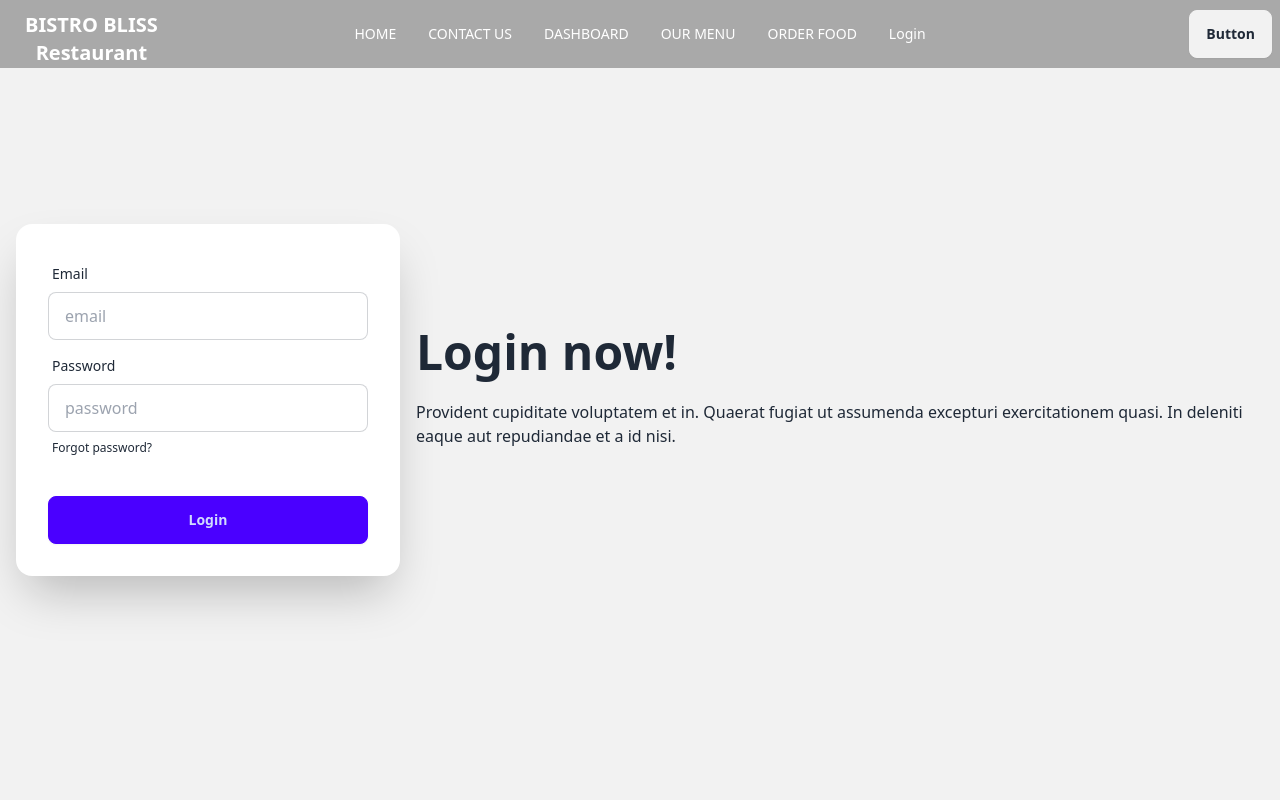
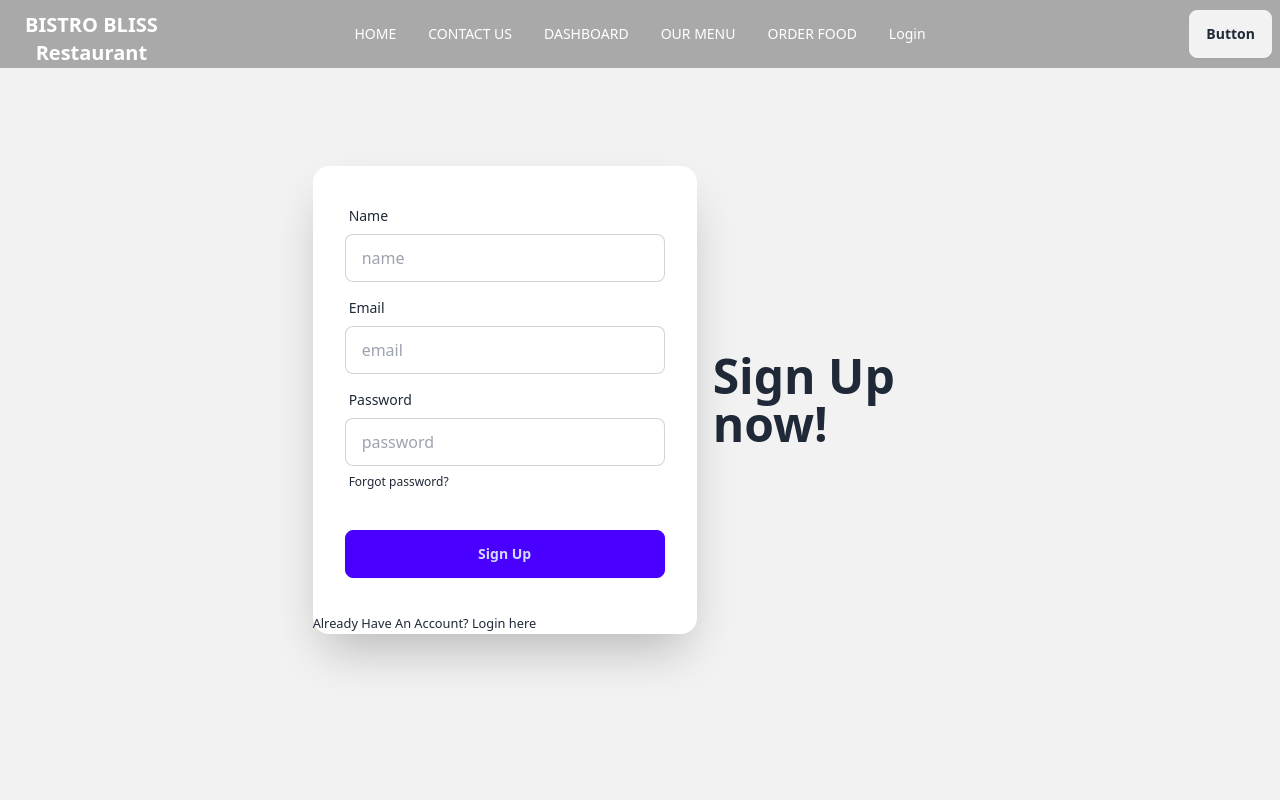
Before and after one commit to Afsana-Tasnim-Juha/bistro-bliss-restaurant, a React (Vite) app: page /signup in a window 1280 px wide. Shown: the top 800 px of the page. Built offline with nearby package versions, Linux system fonts and the light colour scheme; no server answers.

Commit message:
Explore React Hook Form Validation, Error Handling

```diff
--- a/package.json
+++ b/package.json
@@ -18,6 +18,7 @@
     "react": "^18.2.0",
     "react-dom": "^18.2.0",
     "react-helmet-async": "^2.0.3",
+    "react-hook-form": "^7.49.2",
     "react-parallax": "^3.5.1",
     "react-responsive-carousel": "^3.2.23",
     "react-router-dom": "^6.20.1",
--- a/src/Pages/SignUp/SignUp.jsx
+++ b/src/Pages/SignUp/SignUp.jsx
@@ -1,34 +1,57 @@
+import { useForm } from "react-hook-form";
+import { Link } from "react-router-dom";
 
 
 const SignUp = () => {
+    const {
+        register,
+        handleSubmit,
+        formState: { errors },
+    } = useForm()
+
+    const onSubmit = (data) => console.log(data)
+
+
     return (
         <div className="hero min-h-screen bg-base-200">
             <div className="hero-content flex-col lg:flex-row-reverse">
                 <div className="text-center lg:text-left">
-                    <h1 className="text-5xl font-bold">Login now!</h1>
-                    <p className="py-6">Provident cupiditate voluptatem et in. Quaerat fugiat ut assumenda excepturi exercitationem quasi. In deleniti eaque aut repudiandae et a id nisi.</p>
+                    <h1 className="text-5xl font-bold">Sign Up now!</h1>
+
                 </div>
                 <div className="card shrink-0 w-full max-w-sm shadow-2xl bg-base-100">
-                    <form className="card-body">
+                    <form onSubmit={handleSubmit(onSubmit)} className="card-body">
+                        <div className="form-control">
+                            <label className="label">
+                                <span className="label-text">Name</span>
+                            </label>
+                            <input type="text" {...register("name", { required: true })} name="name" placeholder="name" className="input input-bordered" />
+                            {errors.name && <span className="text-red-600">This field is required</span>}
+                        </div>
                         <div className="form-control">
                             <label className="label">
                                 <span className="label-text">Email</span>
                             </label>
-                            <input type="email" placeholder="email" className="input input-bordered" required />
+                            <input type="email" {...register("email, { required: true }")} name="email" placeholder="email" className="input input-bordered" />
+                            {errors.email && <span className="text-red-600">This email field is required</span>}
                         </div>
                         <div className="form-control">
                             <label className="label">
                                 <span className="label-text">Password</span>
                             </label>
-                            <input type="password" placeholder="password" className="input input-bordered" required />
+                            <input type="password" {...register("password,{ required: true, minLength:6, maxLength: 20 }")} name="password" placeholder="password" className="input input-bordered" />
+                            {errors.password?.type === "required" && (
+                                <p className="text-red-600">Password is required</p>
+                            )}
                             <label className="label">
                                 <a href="#" className="label-text-alt link link-hover">Forgot password?</a>
                             </label>
                         </div>
                         <div className="form-control mt-6">
-                            <button className="btn btn-primary">Login</button>
+                            <input className="btn btn-primary" type="submit" value="Sign Up" />
                         </div>
                     </form>
+                    <p><small>Already Have An Account? <Link to="/login">Login here</Link></small></p>
                 </div>
             </div>
         </div>
```
Also changed, not shown: 1 other file (tests, documents, lock files or other folders).
